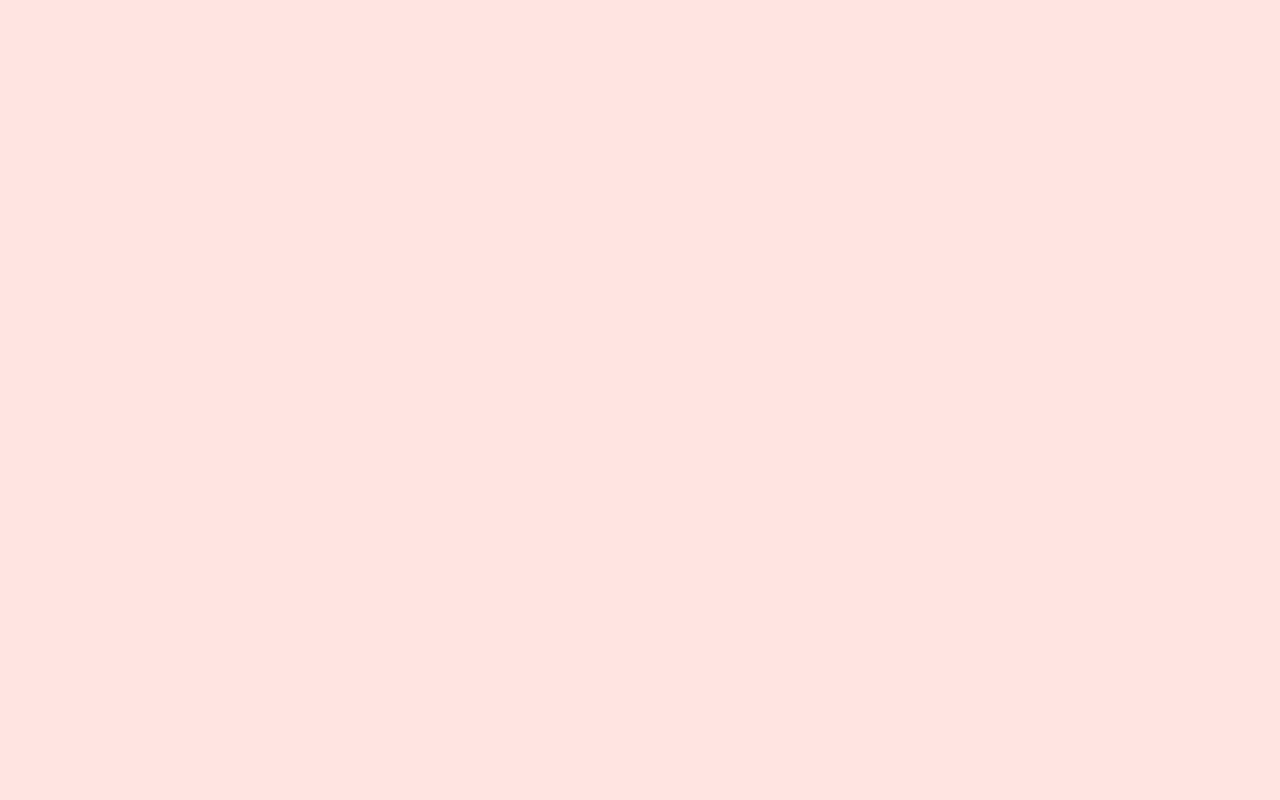
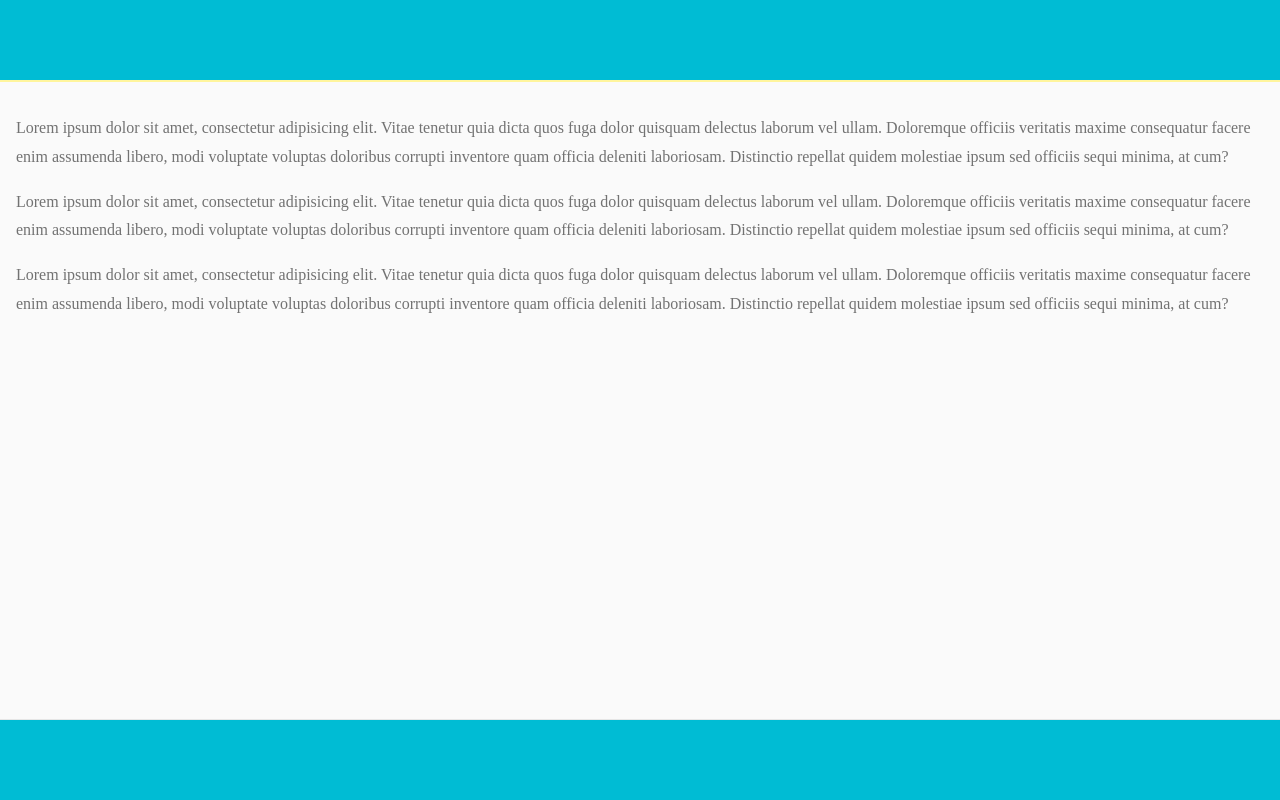
Before and after one commit to sumi12345/flex, a plain HTML site: page index.html in a window 1280 px wide. Drawn offline with Linux system fonts and the light colour scheme.

Commit message:
app-layout

```diff
--- a/index.html
+++ b/index.html
@@ -2,10 +2,19 @@
 <html lang="en">
 <head>
     <meta charset="UTF-8">
+    <title>flex</title>
+    <meta name="viewport" content="width=device-width, initial-scale=1" />
     <link rel="stylesheet" href="styles/main.css">
-    <title>flex</title>
 </head>
 <body>
-
+<div class="app-wrap">
+    <header class="app-header"></header>
+    <div class="content">
+        <p>Lorem ipsum dolor sit amet, consectetur adipisicing elit. Vitae tenetur quia dicta quos fuga dolor quisquam delectus laborum vel ullam. Doloremque officiis veritatis maxime consequatur facere enim assumenda libero, modi voluptate voluptas doloribus corrupti inventore quam officia deleniti laboriosam. Distinctio repellat quidem molestiae ipsum sed officiis sequi minima, at cum?</p>
+        <p>Lorem ipsum dolor sit amet, consectetur adipisicing elit. Vitae tenetur quia dicta quos fuga dolor quisquam delectus laborum vel ullam. Doloremque officiis veritatis maxime consequatur facere enim assumenda libero, modi voluptate voluptas doloribus corrupti inventore quam officia deleniti laboriosam. Distinctio repellat quidem molestiae ipsum sed officiis sequi minima, at cum?</p>
+        <p>Lorem ipsum dolor sit amet, consectetur adipisicing elit. Vitae tenetur quia dicta quos fuga dolor quisquam delectus laborum vel ullam. Doloremque officiis veritatis maxime consequatur facere enim assumenda libero, modi voluptate voluptas doloribus corrupti inventore quam officia deleniti laboriosam. Distinctio repellat quidem molestiae ipsum sed officiis sequi minima, at cum?</p>
+    </div>
+    <footer class="app-footer"></footer>
+</div>
 </body>
 </html>
--- a/source/gulpfile.js
+++ b/source/gulpfile.js
@@ -15,7 +15,7 @@ gulp.task('copy', function() {
 });
 
 gulp.task('watch', function() {
-    gulp.watch(['*.html'], ['cp']);
+    gulp.watch(['*.html'], ['copy']);
     gulp.watch(['styles/*.scss'], ['sass']);
 });
 
--- a/source/styles/main.scss
+++ b/source/styles/main.scss
@@ -1,4 +1,32 @@
+@import 'palette';
 body {
+  margin: 0;
+  -webkit-font-smoothing: antialiased;
+  color: #727272;
+}
+
+.app-header {
+  background-color: $primary-color;
+  height: 80px;
+  border-bottom: 2px solid #fff59d;
+}
+
+.content {
+  background-color: #fafafa;
+  line-height: 1.8;
+  padding: 16px;
+  overflow-y: scroll;
+  flex: 1;
+}
+
+.app-footer {
+  height: 80px;
+  background-color: $primary-color;
+  border-top: 1px solid #e6e6e6;
+}
+
+.app-wrap {
+  height: 100vh;
   display: flex;
-  background-color: mistyrose;
+  flex-direction: column;
 }
--- /dev/null
+++ b/source/styles/palette.sass
@@ -0,0 +1,10 @@
+/* Palette generated by Material Palette - materialpalette.com/cyan/pink */
+
+$primary-color-dark:   #0097A7
+$primary-color:        #00BCD4
+$primary-color-light:  #B2EBF2
+$primary-color-text:   #FFFFFF
+$accent-color:         #FF4081
+$primary-text-color:   #212121
+$secondary-text-color: #727272
+$divider-color:        #B6B6B6
```
Also changed, not shown: source/index.html (+11 -2 lines), styles/main.css.
